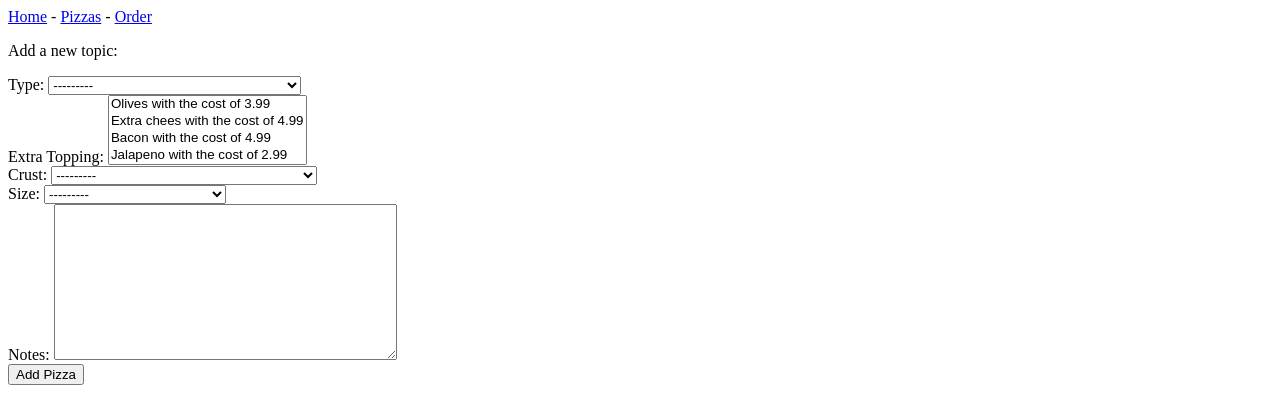
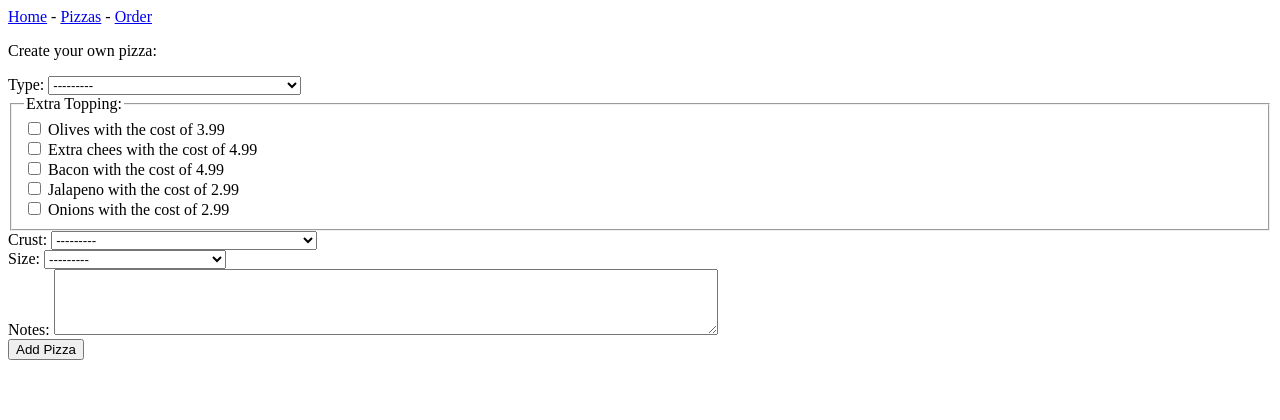
Before and after one commit to HeisenbergHK/Django_Back-end_Pizzeria, a Django app: page /new_pizza in a window 1280 px wide. Shown: the top 420 px of the page. Run offline with Django 5.2, Linux system fonts and the light colour scheme; data comes from the database, SQL or seed files in the repository; both versions use the stored data as it was after the commit.

Commit message:
Everything is working fine

```diff
--- a/making_pizza/forms.py
+++ b/making_pizza/forms.py
@@ -7,3 +7,5 @@ class PizzaForm(forms.ModelForm):
         model = Pizza
         fields = ['type', 'extra_topping', 'crust', 'size', 'notes']
         labels = {'type': 'Type', 'extra_topping': 'Extra Topping', 'crust': 'Crust', 'size': 'Size', 'notes': 'Notes'}
+        widgets = {'notes': forms.Textarea(attrs={'cols': 80, 'rows': 4}),
+                   'extra_topping': forms.CheckboxSelectMultiple}
--- a/making_pizza/templates/making_pizza/new_pizza.html
+++ b/making_pizza/templates/making_pizza/new_pizza.html
@@ -1,9 +1,9 @@
 {% extends 'making_pizza/base.html' %}
 
 {% block content %}
-    <p>Add a new topic:</p>
+    <p>Create your own pizza:</p>
 
-    <form action="making_pizza:new_pizza" method="post">
+    <form action="{% url 'making_pizza:new_pizza' %}" method="post">
         {% csrf_token %}
         {{ form.as_div }}
         <button name="submit">Add Pizza</button>
--- a/making_pizza/templates/making_pizza/pizzas.html
+++ b/making_pizza/templates/making_pizza/pizzas.html
@@ -4,8 +4,10 @@
 <p>Pizzas</p>
 <ul>
     {% for pizza in pizzas %}
-    <li>{{ pizza }}</li>
+    <li>
+        <a href="{% url 'making_pizza:pizza' pizza.id %}">{{ pizza }}</a></li>
     {% empty %}
     <li>No pizza has been made yet.</li>
+    {% endfor %}
 </ul>
 {% endblock content %}
--- a/making_pizza/urls.py
+++ b/making_pizza/urls.py
@@ -10,6 +10,8 @@ urlpatterns = [
     path('', views.index, name='index'),
     # A page to show all the pizzas
     path('pizzas', views.pizzas, name='pizzas'),
+    # detail page for each pizza
+    path('pizzas/<int:pizza_id>', views.pizza, name='pizza'),
     # New pizza
     path('new_pizza', views.new_pizza, name='new_pizza'),
 ]
--- a/making_pizza/views.py
+++ b/making_pizza/views.py
@@ -13,6 +13,17 @@ def pizzas(request):
     context = {'pizzas': pizzas}
     return render(request, 'making_pizza/pizzas.html', context)
 
+def pizza(request, pizza_id):
+    """This page shows a single pizza in detail"""
+    pizza = Pizza.objects.get(id=pizza_id)
+    context = {'extra_topping': pizza.topping_to_string,
+               'type': pizza.type,
+               'crust': pizza.crust,
+               'size': pizza.size,
+               'notes': pizza.notes,
+               'price':pizza.price}
+    return render(request, 'making_pizza/pizza.html', context)
+
 
 def new_pizza(request):
     """Create a new pizza"""
@@ -22,10 +33,11 @@ def new_pizza(request):
         form = PizzaForm()
     else:
         form = PizzaForm(data=request.POST)
-        form.price = 10
         if form.is_valid():
-            form.save()
-            return redirect('making_pizza:index')
+            pizza = form.save(commit=False)
+            pizza.price = 10
+            pizza.save()
+            return redirect('making_pizza:pizzas')
 
     # Display a blank or invalid form.
     context = {'form': form}
```
Also changed, not shown: making_pizza/templates/making_pizza/pizza.html (added, +13 -0 lines), db.sqlite3.
